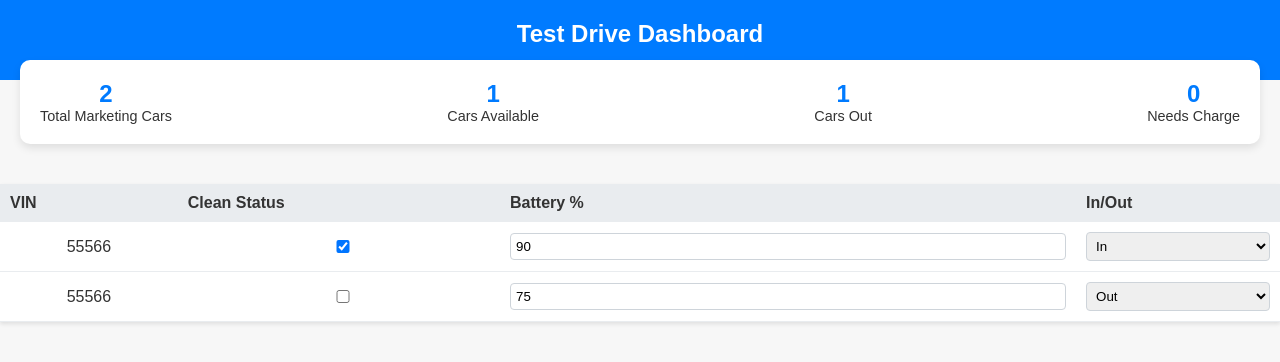
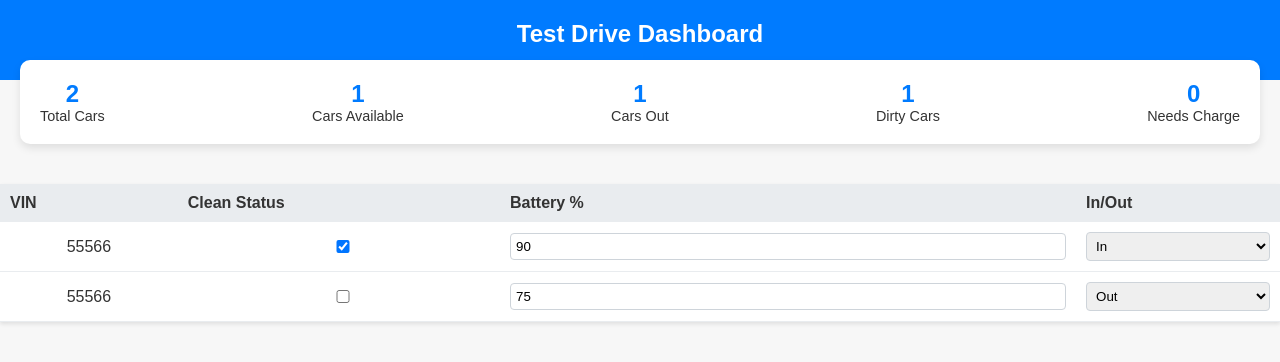
Before and after one commit to caylanwilcox/Tesla-TestDrive, a React (Create React App) app in the folder teslatestdrives/: page / in a window 1280 px wide. Shown: the top 362 px of the page. Built offline with nearby package versions, Linux system fonts and the light colour scheme.

Commit message:
deliverable

```diff
--- a/teslatestdrives/src/App.js
+++ b/teslatestdrives/src/App.js
@@ -17,10 +17,13 @@ const initialParkingSpots = new Array(10).fill(null).map((_, index) => ({
 }));
 
 function App() {
+
   const [inventory, setInventory] = useState([
     { id: 55566, cleanStatus: true, batteryPercentage: 90, inOut: 'in', driver: 'John Doe' },
     { id: 55566, cleanStatus: false, batteryPercentage: 75, inOut: 'out', driver: 'Jane Smith' },
   ]);
+    const dirtyCars = inventory.filter(item => !item.cleanStatus).length;
+
   const totalTestDriveCars = inventory.length;
   const totalAvailable = inventory.filter(item => item.inOut === 'in').length;
   const totalOut = inventory.filter(item => item.inOut === 'out').length;
@@ -63,7 +66,7 @@ function App() {
         totalAvailable={totalAvailable}
         totalOut={totalOut}
                 needsCharge={needsCharge}
-
+        dirtyCars={dirtyCars}
       />
         <div className="table-container">
       <table>
@@ -80,6 +83,7 @@ function App() {
               <td>{item.id}</td>
               <td>
                 <input
+                className="checkbox;"
                   type="checkbox"
                   name="cleanStatus"
                   checked={item.cleanStatus}
--- a/teslatestdrives/src/DashboardNumbers.js
+++ b/teslatestdrives/src/DashboardNumbers.js
@@ -1,11 +1,11 @@
 import React from 'react';
 
-function DashboardNumbers({ totalTestDriveCars, totalAvailable, totalOut, needsCharge }) {
+function DashboardNumbers({ totalTestDriveCars, totalAvailable, totalOut, needsCharge,dirtyCars  }) {
   return (
     <div className="dashboard-numbers">
       <div className="number-item">
         <span className="number">{totalTestDriveCars}</span>
-        <span className="label">Total Marketing Cars</span>
+        <span className="label">Total Cars</span>
       </div>
       <div className="number-item">
         <span className="number">{totalAvailable}</span>
@@ -14,6 +14,10 @@ function DashboardNumbers({ totalTestDriveCars, totalAvailable, totalOut, needsC
       <div className="number-item">
         <span className="number">{totalOut}</span>
         <span className="label">Cars Out</span>
+      </div>
+        <div className="number-item">
+        <span className="number">{dirtyCars}</span>
+        <span className="label">Dirty Cars</span>
       </div>
       <div className="number-item">
         <span className="number">{needsCharge}</span>
```
